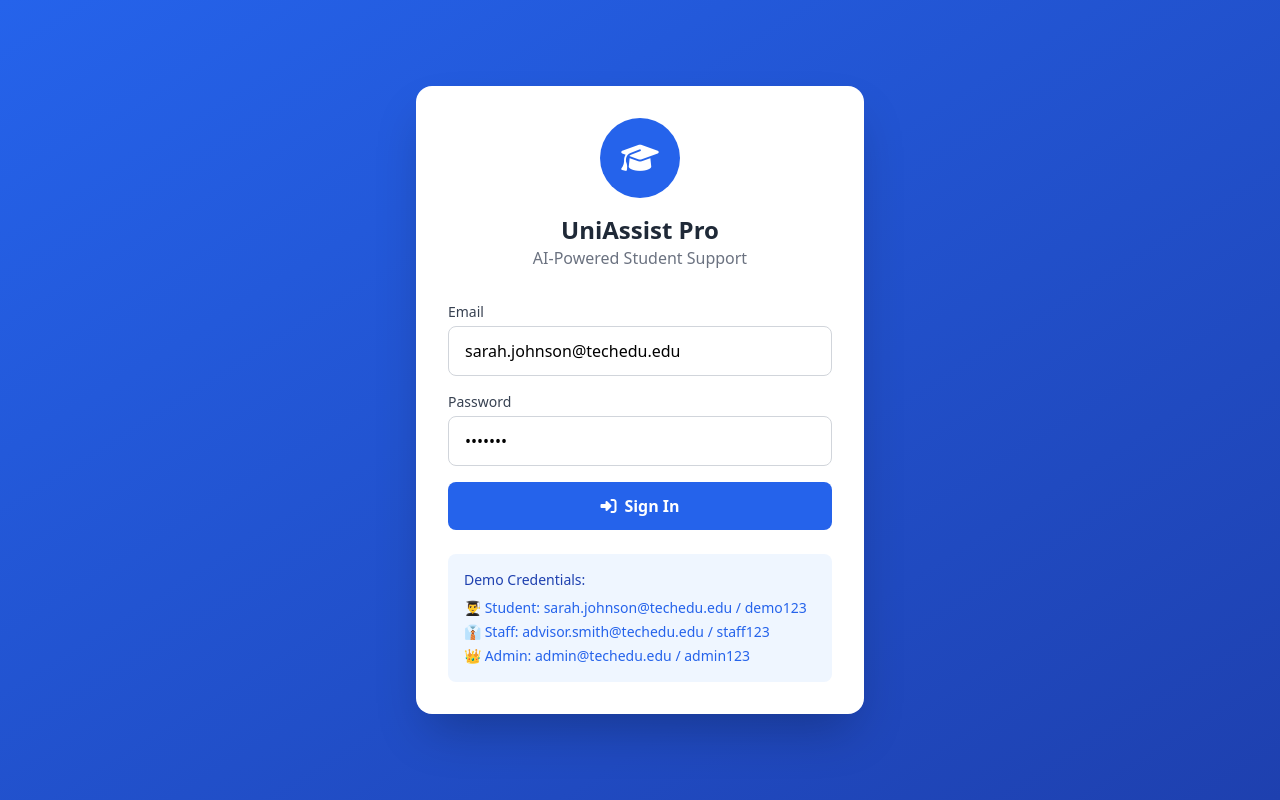
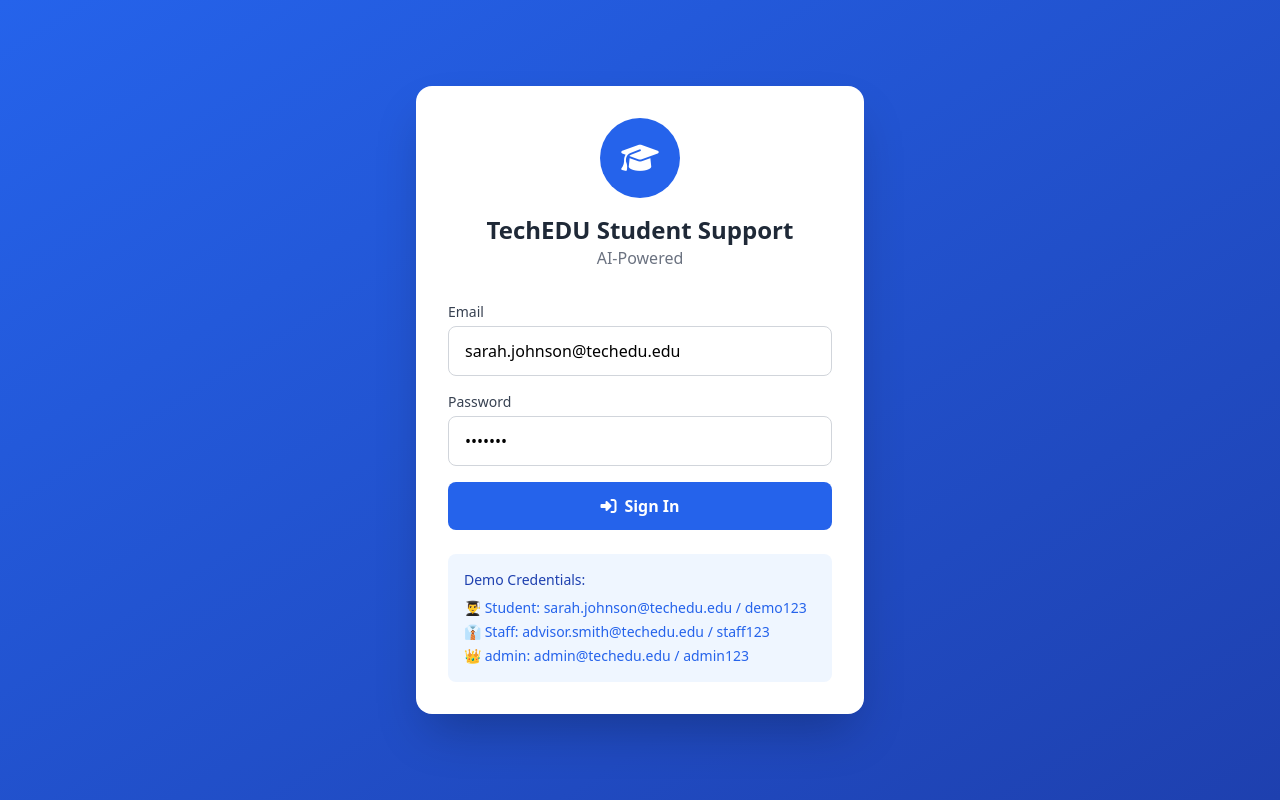
Before and after one commit to LakshmiPravalika79/AI-powered-Intelligent-Student-Support-System, a plain HTML site: page static/index.html in a window 1280 px wide. Drawn offline with nearby package versions, Linux system fonts and the light colour scheme.

Commit message:
Update index.html

```diff
--- a/static/index.html
+++ b/static/index.html
@@ -3,7 +3,7 @@
 <head>
     <meta charset="UTF-8">
     <meta name="viewport" content="width=device-width, initial-scale=1.0">
-    <title>UniAssist Pro - AI Student Support</title>
+    <title>TechEDU - AI Student Support</title>
     <script src="https://cdn.tailwindcss.com"></script>
     <link href="https://cdnjs.cloudflare.com/ajax/libs/font-awesome/6.4.0/css/all.min.css" rel="stylesheet">
     <style>
@@ -33,8 +33,8 @@
                 <div class="w-20 h-20 bg-blue-600 rounded-full flex items-center justify-center mx-auto mb-4">
                     <i class="fas fa-graduation-cap text-3xl text-white"></i>
                 </div>
-                <h1 class="text-2xl font-bold text-gray-800">UniAssist Pro</h1>
-                <p class="text-gray-500">AI-Powered Student Support</p>
+                <h1 class="text-2xl font-bold text-gray-800">TechEDU Student Support</h1>
+                <p class="text-gray-500">AI-Powered</p>
             </div>
 
             <form id="loginForm" class="space-y-4">
@@ -59,7 +59,7 @@
                 <div class="mt-2 space-y-1">
                     <p class="text-sm text-blue-600">👨‍🎓 Student: sarah.johnson@techedu.edu / demo123</p>
                     <p class="text-sm text-blue-600">👔 Staff: advisor.smith@techedu.edu / staff123</p>
-                    <p class="text-sm text-blue-600">👑 Admin: admin@techedu.edu / admin123</p>
+                    <p class="text-sm text-blue-600">👑 admin: admin@techedu.edu / admin123</p>
                 </div>
             </div>
 
@@ -78,7 +78,7 @@
                             <i class="fas fa-robot text-xl"></i>
                         </div>
                         <div>
-                            <h1 class="font-bold text-lg">UniAssist Pro</h1>
+                            <h1 class="font-bold text-lg">TechEDU Student Support</h1>
                             <p class="text-xs text-blue-100">AI Student Support • Online 24/7</p>
                         </div>
                     </div>
```
